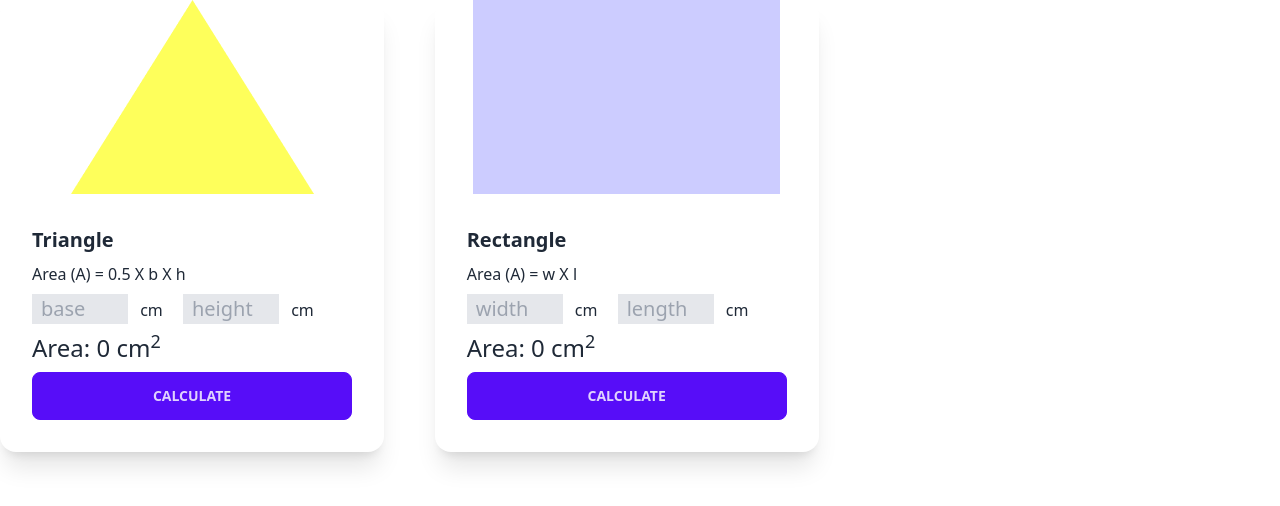
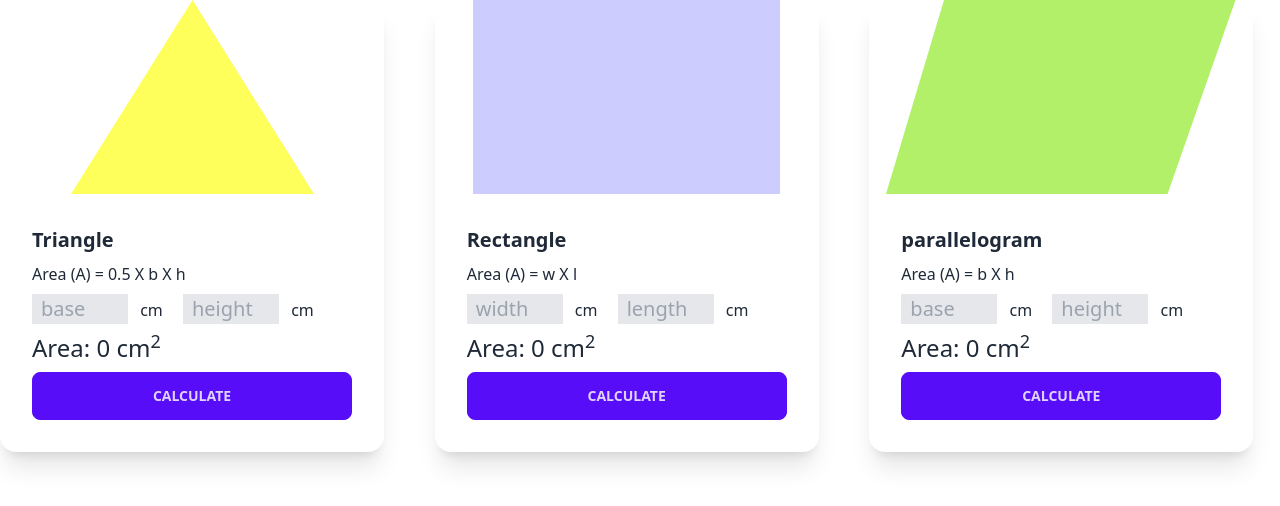
Before and after one commit to jannat710/geometry-genius, a plain HTML site: page index.html in a window 1280 px wide. Drawn offline with nearby package versions, Linux system fonts and the light colour scheme.

Commit message:
calculate parallelogram area

```diff
--- a/index.html
+++ b/index.html
@@ -52,6 +52,26 @@
                       </div>
                     </div>
                   </div>
+
+                                  <!-- parallelogram card -->
+                <div class="card w-96 bg-base-100 shadow-xl">
+                    <figure><img src="/images/parallelogram.png" alt="Shoes" /></figure>
+                    <div class="card-body">
+                      <h2 class="card-title">parallelogram</h2>
+                      <p>Area (A) = b X h</p>
+                      <p>
+                        <input type="text" class="border bg-gray-200 text-xl w-24 px-2" placeholder="base" name="" id="parallelogram-base">
+                        <span class="ml-2">cm</span>
+                        <!-- parallelogram height -->
+                        <input type="text" class="ml-4 border bg-gray-200 text-xl w-24 px-2" placeholder="height" name="" id="parallelogram-height">
+                        <span class="ml-2">cm</span>
+                      </p>
+                      <p class="text-2xl">Area: <span id="parallelogram-area">0</span> cm<sup>2</sup></p>
+                      <div class="card-actions">
+                        <button onclick="calculateParallelogramArea()" class="btn btn-primary w-full">Calculate</button>
+                      </div>
+                    </div>
+                  </div>
             </div>
 
         </div>
--- a/scripts/area-calculator.js
+++ b/scripts/area-calculator.js
@@ -52,3 +52,17 @@ function calculateRectangleArea(){
 
 
 // reusable function --> reduce duplicate code
+function calculateParallelogramArea(){
+    const base = getInputValue('parallelogram-base');
+    const height = getInputValue('parallelogram-height');
+    // validate
+    if(isNaN(base) || isNaN(height)){
+        alert('Please insert number');
+        return
+    }
+    const area = base * height;
+    setElementInnerText('parallelogram-area', area);
+
+    // add to calculation entry
+    addToCalculationEntry('Parallelogram', area)
+}
```
